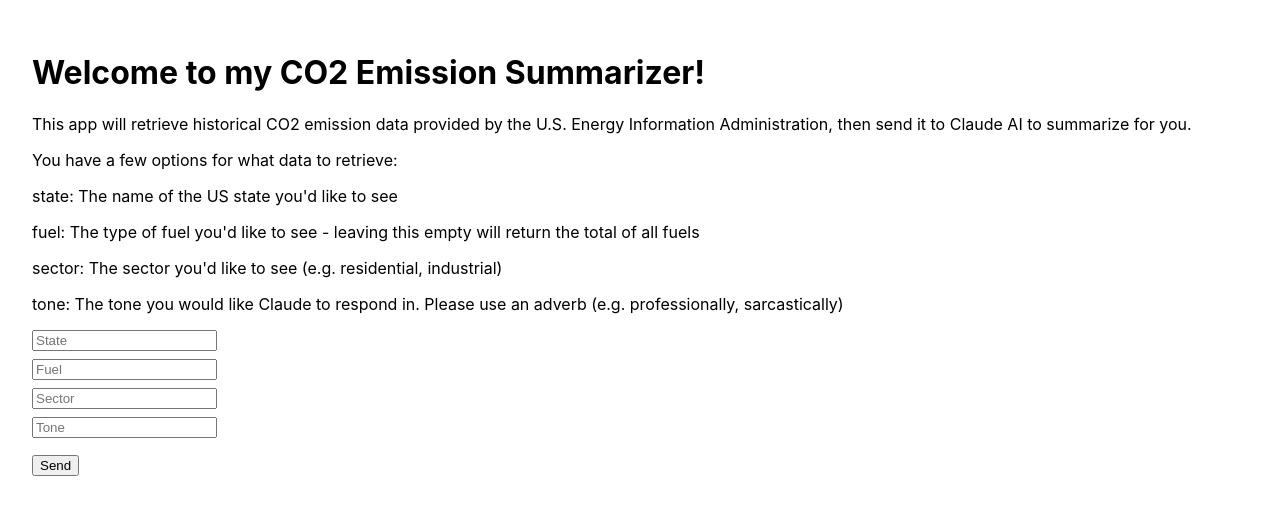
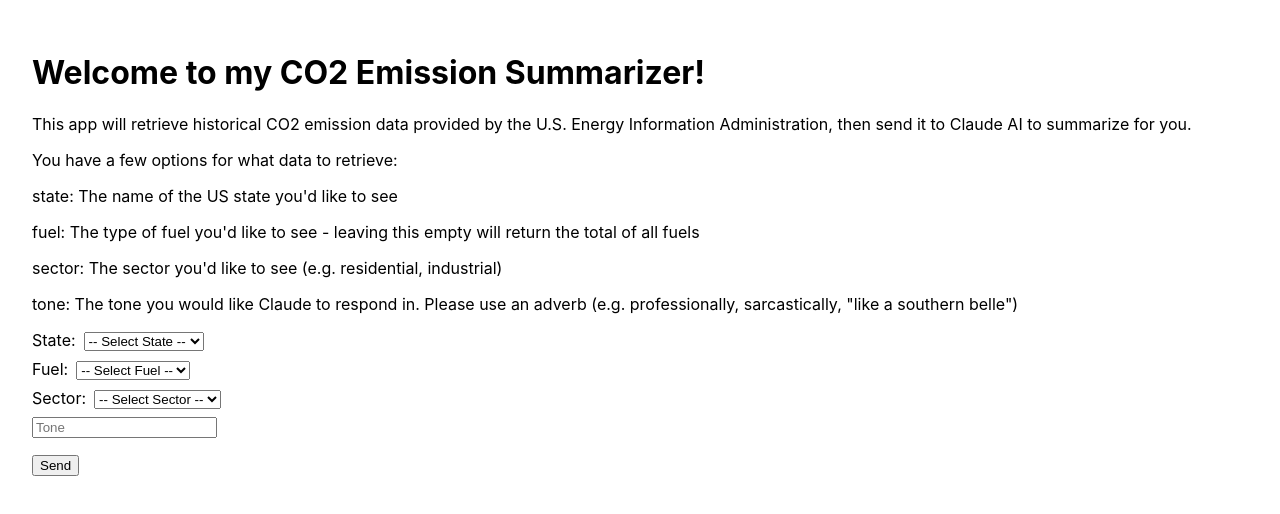
Before and after one commit to ioncrash/wood_mackenzie_co2_emissions, a React (Create React App) app in the folder frontend/woods-mackenzie-frontend/: page / in a window 1280 px wide. Shown: the top 514 px of the page. Built offline with nearby package versions, Linux system fonts and the light colour scheme.

Commit message:
Change the text boxes to dropdown menus

```diff
--- a/frontend/woods-mackenzie-frontend/src/App.js
+++ b/frontend/woods-mackenzie-frontend/src/App.js
@@ -2,6 +2,7 @@ import { useState } from "react";
 
 function App() {
   const [response, setResponse] = useState("");
+  const [loading, setLoading] = useState(false);
 
   const [form, setForm] = useState({
     state: "",
@@ -18,11 +19,42 @@ function App() {
   const handleSubmit = (e) => {
     e.preventDefault();
 
+    if (loading) return; // Prevent if already in-flight
+    setLoading(true);
+
     const query = new URLSearchParams(form).toString();
 
     fetch(`http://localhost:8000/api/retrieve?${query}`)
       .then((res) => res.json())
-      .then((data) => setResponse(data.message));
+      .then((data) => setResponse(data.message))
+      .catch((err) => {
+        console.error("Request failed:", err);
+        setResponse("Error: Something went wrong.");
+      })
+      .finally(() => setLoading(false));
+  };
+
+  const US_STATES = [
+    "AL","AK","AZ","AR","CA","CO","CT","DE","FL","GA",
+    "HI","ID","IL","IN","IA","KS","KY","LA","ME","MD",
+    "MA","MI","MN","MS","MO","MT","NE","NV","NH","NJ",
+    "NM","NY","NC","ND","OH","OK","OR","PA","RI","SC",
+    "SD","TN","TX","UT","VT","VA","WA","WV","WI","WY"
+  ];
+
+  const FUEL_OPTIONS = {
+    CO: "Coal",
+    NG: "Natural Gas",
+    PE: "Petroleum",
+    TO: "All Fuel"
+  };
+
+  const SECTOR_OPTIONS = {
+    CC: "commercial",
+    IC: "industrial",
+    TC: "transportation",
+    EC: "electric power",
+    RC: "residential"
   };
 
   return (
@@ -34,33 +66,57 @@ function App() {
       <p>state: The name of the US state you'd like to see</p>
       <p>fuel: The type of fuel you'd like to see - leaving this empty will return the total of all fuels</p>
       <p>sector: The sector you'd like to see (e.g. residential, industrial)</p>
-      <p>tone: The tone you would like Claude to respond in. Please use an adverb (e.g. professionally, sarcastically)</p>
+      <p>tone: The tone you would like Claude to respond in. Please use an adverb (e.g. professionally, sarcastically, "like a southern belle")</p>
 
       <form onSubmit={handleSubmit}>
-        <input
-          type="text"
+        <label style={{ display: "block", marginBottom: "0.5rem" }}>
+          State:
+          <select
             name="state"
-          placeholder="State"
             value={form.state}
             onChange={handleChangeForm}
-          style={{ marginBottom: "0.5rem", display: "block" }}
-        />
-        <input
-          type="text"
+            style={{ marginLeft: "0.5rem" }}
+          >
+            <option value="">-- Select State --</option>
+            {US_STATES.map((abbr) => (
+              <option key={abbr} value={abbr}>
+                {abbr}
+              </option>
+            ))}
+          </select>
+        </label>
+        <label style={{ display: "block", marginBottom: "0.5rem" }}>
+          Fuel:
+          <select
             name="fuel"
-          placeholder="Fuel"
             value={form.fuel}
             onChange={handleChangeForm}
-          style={{ marginBottom: "0.5rem", display: "block" }}
-        />
-        <input
-          type="text"
+            style={{ marginLeft: "0.5rem" }}
+          >
+            <option value="">-- Select Fuel --</option>
+            {Object.entries(FUEL_OPTIONS).map(([code, label]) => (
+              <option key={code} value={code}>
+                {label}
+              </option>
+            ))}
+          </select>
+        </label>
+        <label style={{ display: "block", marginBottom: "0.5rem" }}>
+          Sector:
+          <select
             name="sector"
-          placeholder="Sector"
             value={form.sector}
             onChange={handleChangeForm}
-          style={{ marginBottom: "0.5rem", display: "block" }}
-        />
+            style={{ marginLeft: "0.5rem" }}
+          >
+            <option value="">-- Select Sector --</option>
+            {Object.entries(SECTOR_OPTIONS).map(([code, label]) => (
+              <option key={code} value={code}>
+                {label}
+              </option>
+            ))}
+          </select>
+        </label>
         <input
           type="text"
           name="tone"
@@ -72,7 +128,7 @@ function App() {
         <button type="submit">Send</button>
       </form>
 
-      <p style={{ marginTop: "1rem" }}>
+      <p style={{ marginTop: "1rem", whiteSpace: "pre-wrap" }}>
         {response}
       </p>
     </div>
```
Also changed, not shown: 2 other files (tests, documents, lock files or other folders). Lines whose indentation alone changed are shown as unchanged.
